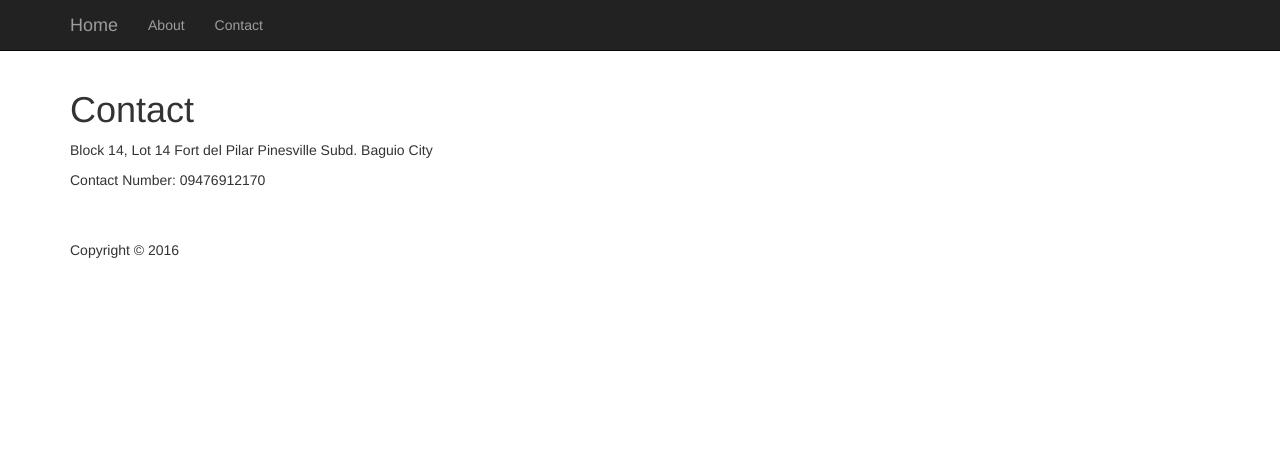
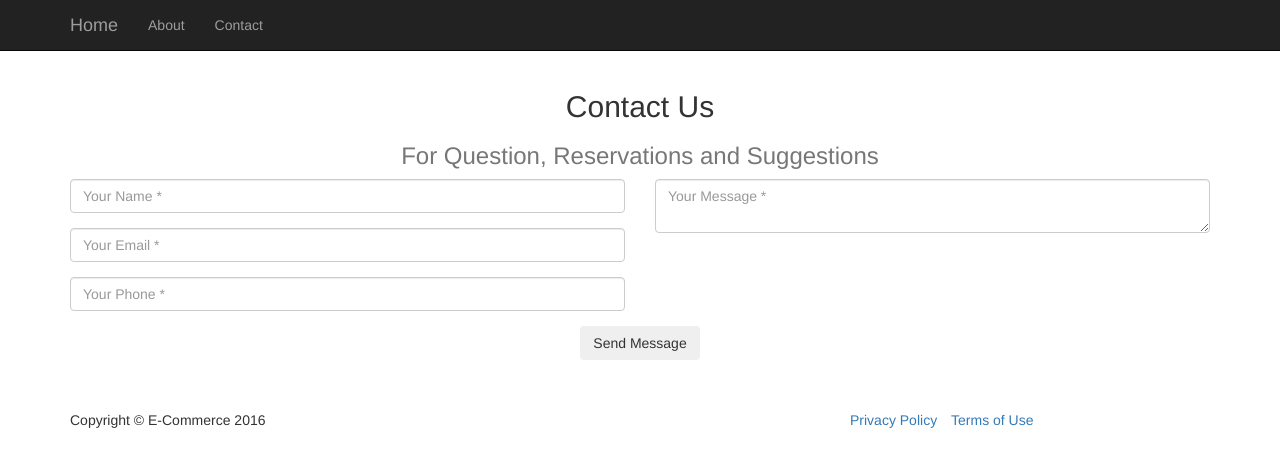
Before and after one commit to SherwinBayanin/bayaninEcommerce, a plain HTML site: page contact.html in a window 1280 px wide. Drawn offline with Linux system fonts and the light colour scheme.

Commit message:
Update contact.html

```diff
--- a/contact.html
+++ b/contact.html
@@ -57,31 +57,80 @@
     </nav>
 
     <!-- Page Content -->
-    <div class="container">
-
-        <div class="row">
-
-            <!-- Blog Post Content Column -->
-            <div class="col-lg-8">
-
-                <!-- Blog Post -->
-
-                <!-- Title -->
-                <h1>Contact</h1>
-                <p> Block 14, Lot 14 Fort del Pilar Pinesville Subd. Baguio City</p>
-                <p> Contact Number: 09476912170 </p>
+     <section id="contact">
+        <div class="container">
+            <div class="row">
+                <div class="col-lg-12 text-center">
+                    <h2 class="section-heading">Contact Us</h2>
+                    <h3 class="section-subheading text-muted">For Question, Reservations and Suggestions</h3>
+                </div>
+            </div>
+            <div class="row">
+                <div class="col-lg-12">
+                    <form name="sentMessage" id="contactForm" novalidate>
+                        <div class="row">
+                            <div class="col-md-6">
+                                <div class="form-group">
+                                    <input type="text" class="form-control" placeholder="Your Name *" id="name" required data-validation-required-message="Please enter your name.">
+                                    <p class="help-block text-danger"></p>
+                                </div>
+                                <div class="form-group">
+                                    <input type="email" class="form-control" placeholder="Your Email *" id="email" required data-validation-required-message="Please enter your email address.">
+                                    <p class="help-block text-danger"></p>
+                                </div>
+                                <div class="form-group">
+                                    <input type="tel" class="form-control" placeholder="Your Phone *" id="phone" required data-validation-required-message="Please enter your phone number.">
+                                    <p class="help-block text-danger"></p>
+                                </div>
+                            </div>
+                            <div class="col-md-6">
+                                <div class="form-group">
+                                    <textarea class="form-control" placeholder="Your Message *" id="message" required data-validation-required-message="Please enter a message."></textarea>
+                                    <p class="help-block text-danger"></p>
+                                </div>
+                            </div>
+                            <div class="clearfix"></div>
+                            <div class="col-lg-12 text-center">
+                                <div id="success"></div>
+                                <button type="submit" class="btn btn-xl">Send Message</button>
+                            </div>
+                        </div>
+                    </form>
+                </div>
+            </div>
+        </div>
+    </section>
 
 
 
         <!-- Footer -->
-        <footer>
+       <footer>
+        <div class="container">
             <div class="row">
-                <div class="col-lg-12">
-                    <p>Copyright &copy; 2016</p>
+                <div class="col-md-4">
+                    <span class="copyright">Copyright &copy; E-Commerce 2016</span>
+                </div>
+                <div class="col-md-4">
+                    <ul class="list-inline social-buttons">
+                        <li><a href="#"><i class="fa fa-twitter"></i></a>
+                        </li>
+                        <li><a href="#"><i class="fa fa-facebook"></i></a>
+                        </li>
+                        <li><a href="#"><i class="fa fa-linkedin"></i></a>
+                        </li>
+                    </ul>
+                </div>
+                <div class="col-md-4">
+                    <ul class="list-inline quicklinks">
+                        <li><a href="#">Privacy Policy</a>
+                        </li>
+                        <li><a href="#">Terms of Use</a>
+                        </li>
+                    </ul>
                 </div>
             </div>
-            <!-- /.row -->
-        </footer>
+        </div>
+    </footer>
 
     </div>
     <!-- /.container -->
```
